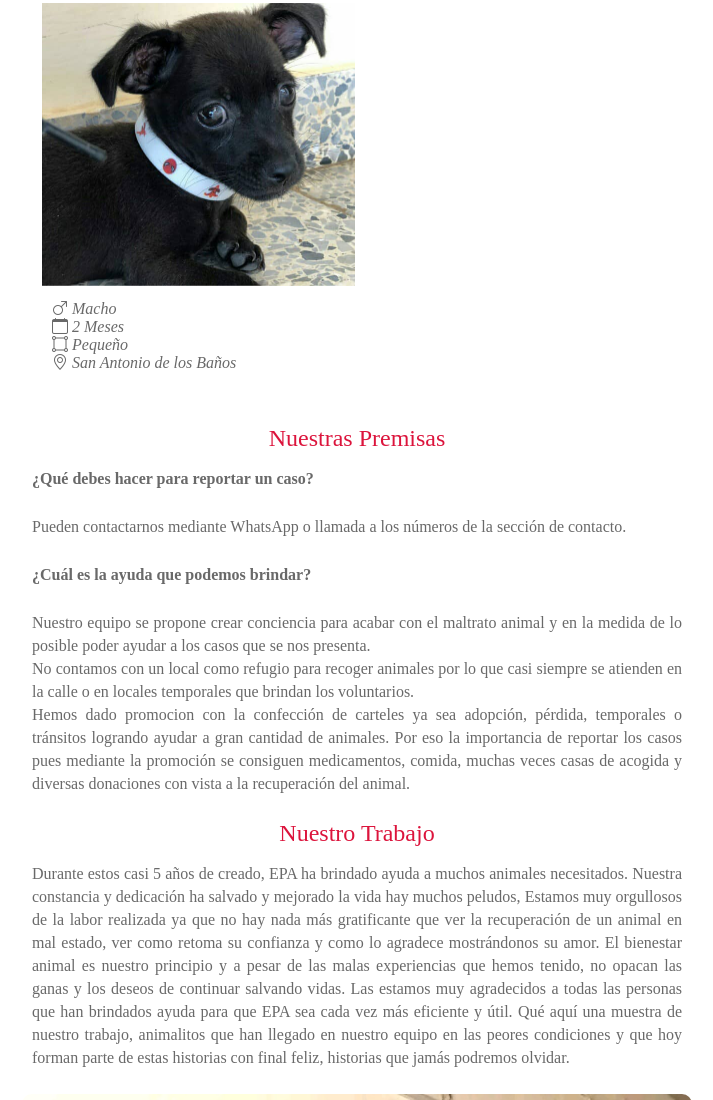
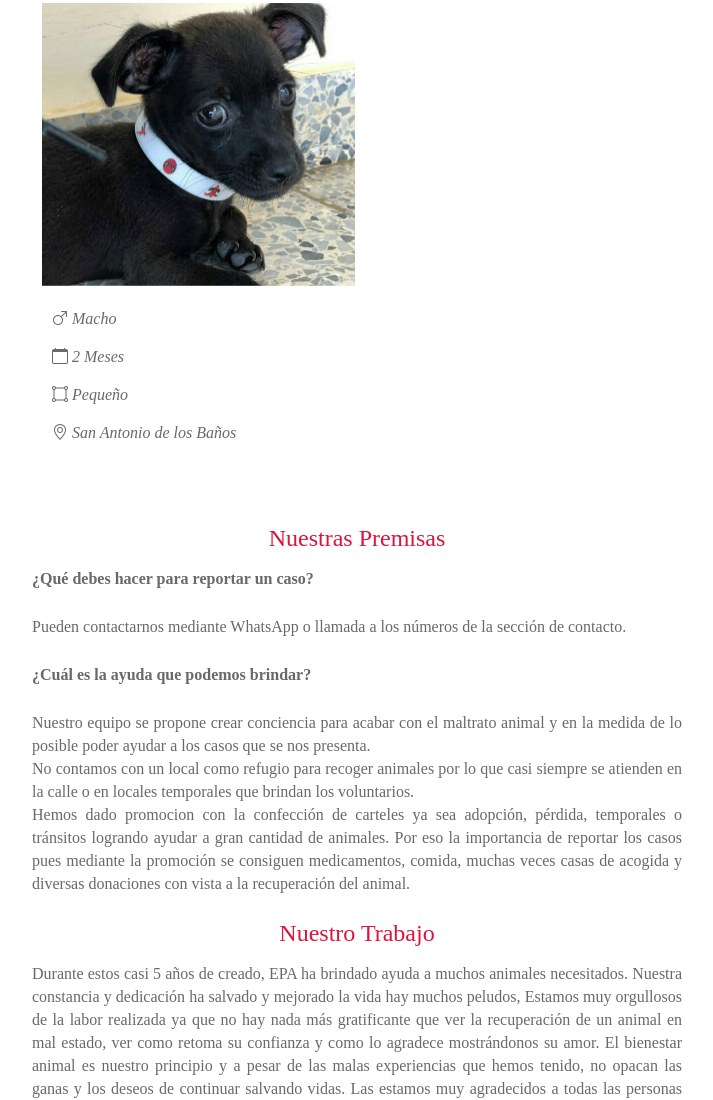
Before and after one commit to equipodeproteccionanimal/equipodeproteccionanimal.github.io, a plain HTML site: page index.html in a window 1280 px wide. Shown: the part 1702-2802 px from the top of the page, without its empty margins (283-996 px from the left). Drawn offline with nearby package versions, Linux system fonts and the light colour scheme.

Commit message:
index.html

```diff
--- a/index.html
+++ b/index.html
@@ -136,7 +136,6 @@ header img:hover{
 .tarjeta{
   flex: 1 0 auto;
   margin: 0 10px;
-  widht: 50%;
   padding: 10px;
 }
 .tarjeta img{
@@ -144,7 +143,6 @@ header img:hover{
 }
 .tarjeta .texto{
   padding: 10px;
-  width: 90%;
   display: flex;
   flex-direction: column;
   align-items: flex-start;
@@ -152,7 +150,7 @@ header img:hover{
   color: dimgrey;
   padding: 10px;
 }
-.tarjeta .texto span{
+.tarjeta .texto i{
   margin: 10px 0;
 }
 
```
